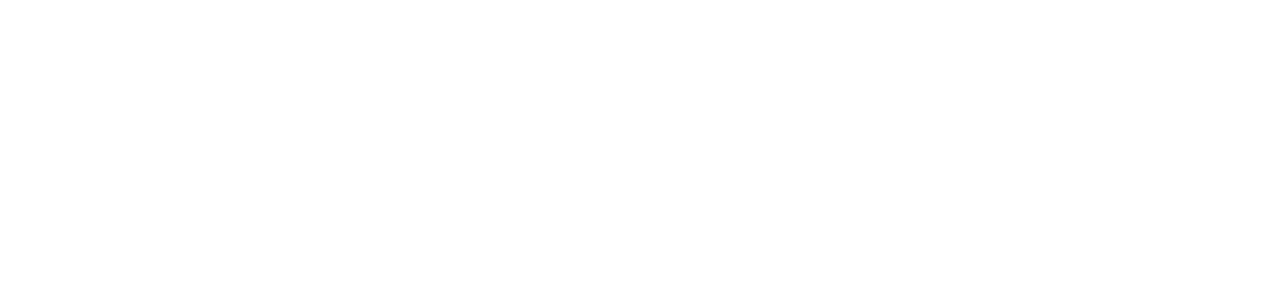
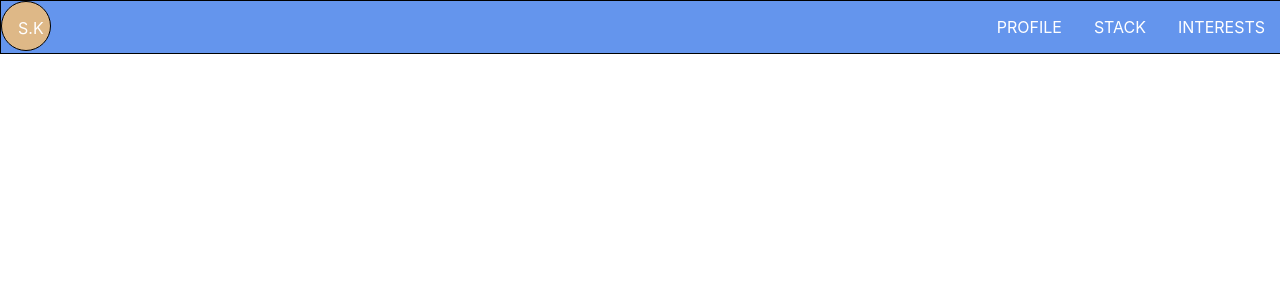
Before and after one commit to SolomonKitonyi/Portifolio, a React (Create React App) app: page /stacks in a window 1280 px wide. Before the commit this address had no page. Shown: the top 300 px of the page. Built offline with nearby package versions, Linux system fonts and the light colour scheme.

Commit message:
add routes

```diff
--- a/src/index.tsx
+++ b/src/index.tsx
@@ -5,12 +5,16 @@
 import './index.css';
 import App from './App';
 import Profile from './components/Profile';
+import Stacks from './components/Stacks';
+import Interests from './components/Interests';
 
 ReactDOM.render(
   <Router>
     <Routes>
-        <Route path="/profile" element={<Profile />}/>
         <Route path="/" element={<App />}/>
+        <Route path="/profile" element={<Profile/>}/>
+        <Route path="/stacks" element={<Stacks/>}/>
+        <Route path="/interests" element={<Interests/>}/>
       </Routes>
   </Router>,
   document.getElementById('root')
```
